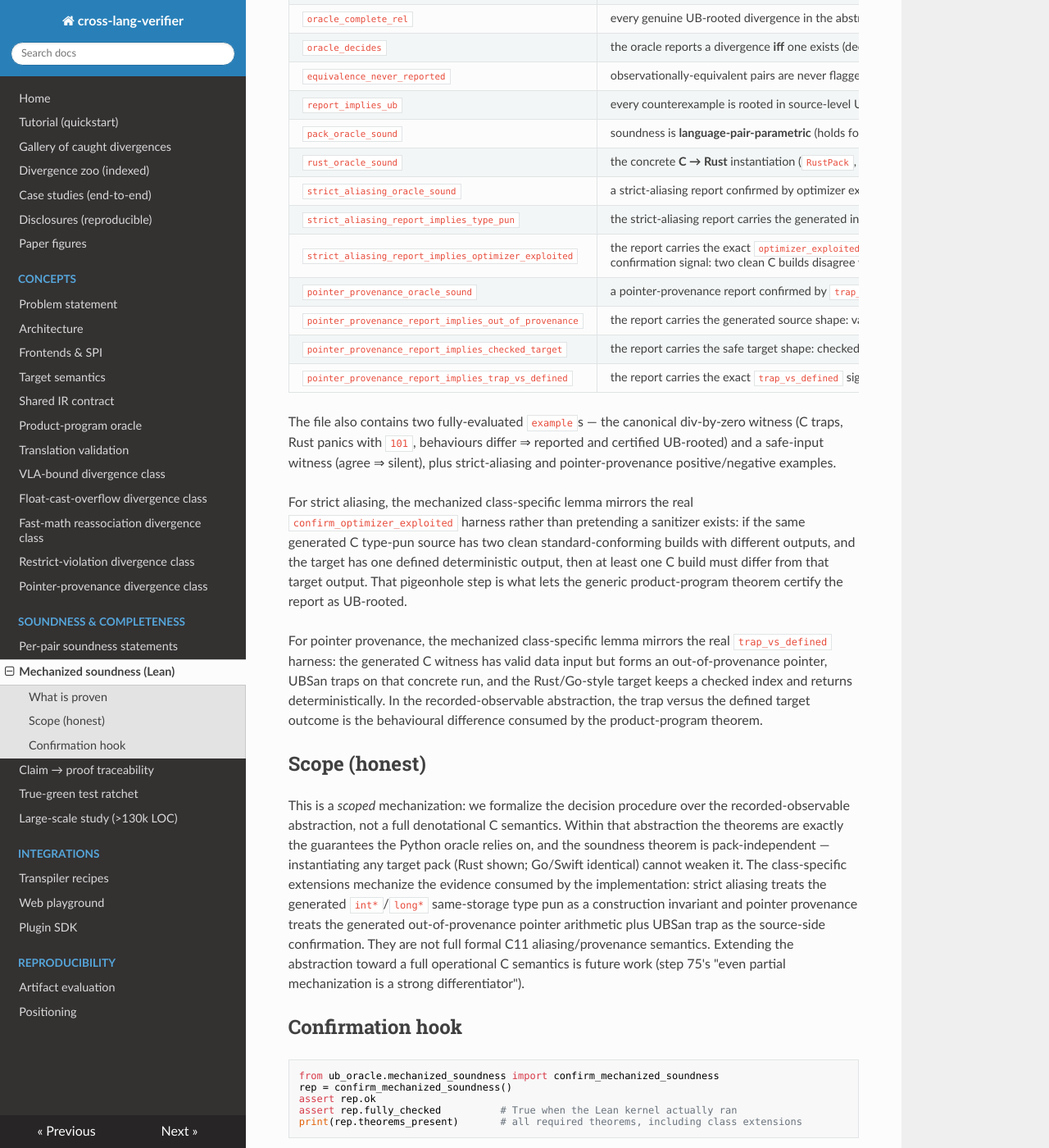
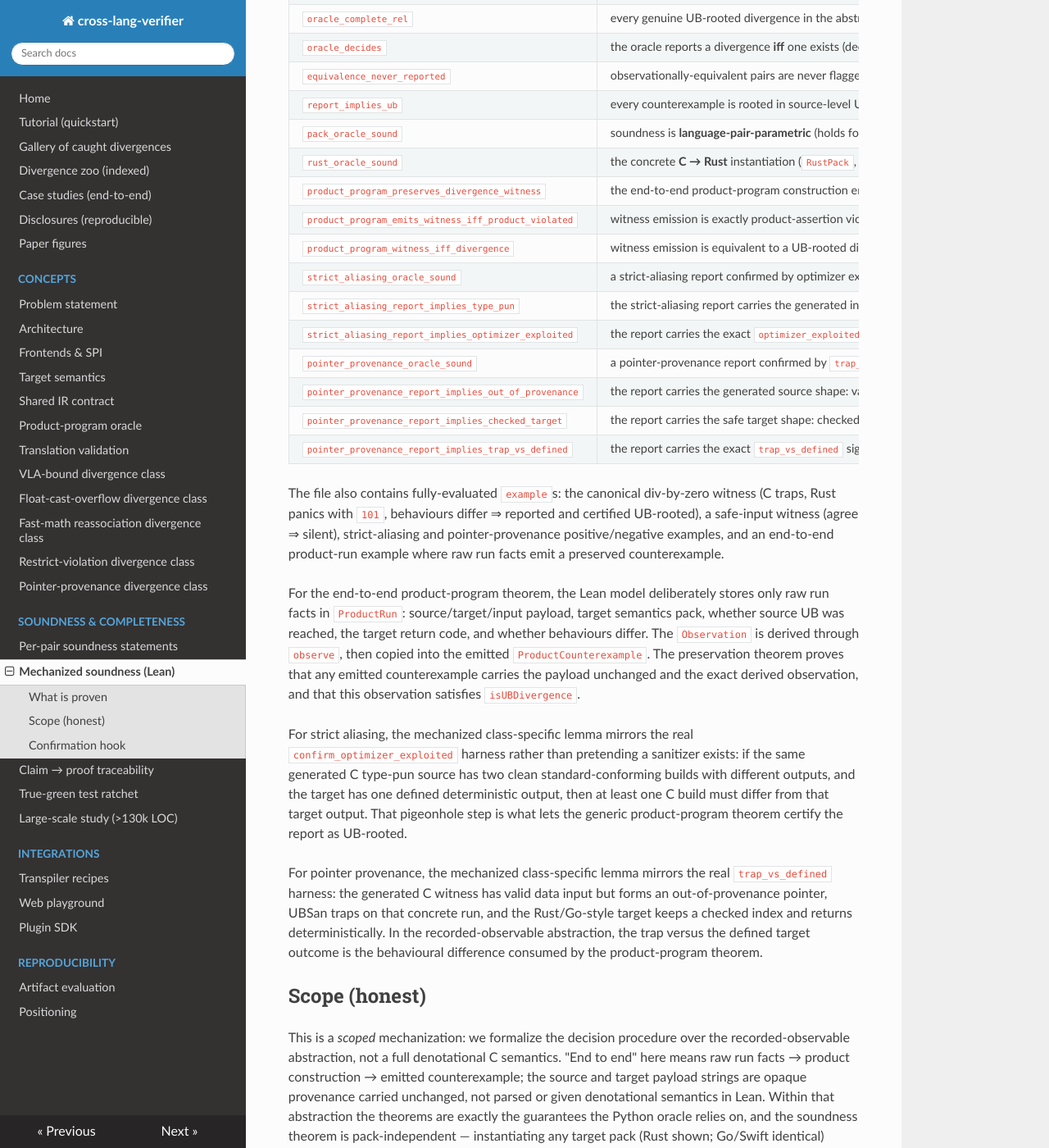
Before and after one commit to thehalleyyoung/cross-lang-verifier, an MkDocs documentation site: the page built from docs/MECHANIZED_SOUNDNESS.md, in a window 1280 px wide and 1400 px high, scrolled down 800 px. Shown: the whole window at 82% size. Built offline with MkDocs 1.6.1, drawn with Linux system fonts in a browser that asks for light colours; nearby versions of some CDN libraries; some of the changed text lies outside the part shown.

Commit message:
Mechanize product-program witness preservation
Co-authored-by: Copilot <223556219+Copilot@users.noreply.github.com>

```diff
--- a/docs/MECHANIZED_SOUNDNESS.md
+++ b/docs/MECHANIZED_SOUNDNESS.md
@@ -35,6 +35,9 @@ with the relational assertion `R = ¬(P ∧ T ∧ C)` and `productViolated = ¬R
 | `report_implies_ub` | every counterexample is rooted in source-level UB, not a target quirk. |
 | `pack_oracle_sound` | soundness is **language-pair-parametric** (holds for any target-semantics pack). |
 | `rust_oracle_sound` | the concrete **C → Rust** instantiation (`RustPack`, defined codes `{0, 101}`). |
+| `product_program_preserves_divergence_witness` | the end-to-end product-program construction emits a counterexample only by copying the source/target/input payload unchanged and carrying the observation derived from raw run facts; that observation is a genuine UB-rooted divergence. |
+| `product_program_emits_witness_iff_product_violated` | witness emission is exactly product-assertion violation. |
+| `product_program_witness_iff_divergence` | witness emission is equivalent to a UB-rooted divergence in the recorded-observable abstraction. |
 | `strict_aliasing_oracle_sound` | a strict-aliasing report confirmed by optimizer exploitation is a genuine UB-rooted divergence. |
 | `strict_aliasing_report_implies_type_pun` | the strict-aliasing report carries the generated incompatible-access/same-storage type-pun shape. |
 | `strict_aliasing_report_implies_optimizer_exploited` | the report carries the exact `optimizer_exploited` confirmation signal: two clean C builds disagree while the target is defined and deterministic. |
@@ -43,10 +46,19 @@ with the relational assertion `R = ¬(P ∧ T ∧ C)` and `productViolated = ¬R
 | `pointer_provenance_report_implies_checked_target` | the report carries the safe target shape: checked index, defined result, deterministic run. |
 | `pointer_provenance_report_implies_trap_vs_defined` | the report carries the exact `trap_vs_defined` signal: source UBSan trap plus defined target outcome. |
 
-The file also contains two fully-evaluated `example`s — the canonical
-div-by-zero witness (C traps, Rust panics with `101`, behaviours differ ⇒
-reported and certified UB-rooted) and a safe-input witness (agree ⇒ silent),
-plus strict-aliasing and pointer-provenance positive/negative examples.
+The file also contains fully-evaluated `example`s: the canonical div-by-zero
+witness (C traps, Rust panics with `101`, behaviours differ ⇒ reported and
+certified UB-rooted), a safe-input witness (agree ⇒ silent), strict-aliasing and
+pointer-provenance positive/negative examples, and an end-to-end product-run
+example where raw run facts emit a preserved counterexample.
+
+For the end-to-end product-program theorem, the Lean model deliberately stores
+only raw run facts in `ProductRun`: source/target/input payload, target semantics
+pack, whether source UB was reached, the target return code, and whether
+behaviours differ. The `Observation` is derived through `observe`, then copied
+into the emitted `ProductCounterexample`. The preservation theorem proves that
+any emitted counterexample carries the payload unchanged and the exact derived
+observation, and that this observation satisfies `isUBDivergence`.
 
 For strict aliasing, the mechanized class-specific lemma mirrors the real
 `confirm_optimizer_exploited` harness rather than pretending a sanitizer exists:
@@ -65,15 +77,18 @@ the behavioural difference consumed by the product-program theorem.
 ## Scope (honest)
 
 This is a *scoped* mechanization: we formalize the decision procedure over the
-recorded-observable abstraction, not a full denotational C semantics. Within
-that abstraction the theorems are exactly the guarantees the Python oracle
-relies on, and the soundness theorem is pack-independent — instantiating any
-target pack (Rust shown; Go/Swift identical) cannot weaken it. The class-specific
-extensions mechanize the evidence consumed by the implementation: strict aliasing
-treats the generated `int*`/`long*` same-storage type pun as a construction
-invariant and pointer provenance treats the generated out-of-provenance pointer
-arithmetic plus UBSan trap as the source-side confirmation. They are not full
-formal C11 aliasing/provenance semantics. Extending the abstraction toward a full
+recorded-observable abstraction, not a full denotational C semantics. "End to
+end" here means raw run facts → product construction → emitted counterexample;
+the source and target payload strings are opaque provenance carried unchanged,
+not parsed or given denotational semantics in Lean. Within that abstraction the
+theorems are exactly the guarantees the Python oracle relies on, and the
+soundness theorem is pack-independent — instantiating any target pack (Rust
+shown; Go/Swift identical) cannot weaken it. The class-specific extensions
+mechanize the evidence consumed by the implementation: strict aliasing treats
+the generated `int*`/`long*` same-storage type pun as a construction invariant
+and pointer provenance treats the generated out-of-provenance pointer arithmetic
+plus UBSan trap as the source-side confirmation. They are not full formal C11
+aliasing/provenance semantics. Extending the abstraction toward a full
 operational C semantics is future work (step 75's "even partial mechanization is
 a strong differentiator").
 
```
Also changed, not shown: CAPABILITIES.md (+1 -1 lines), README.md (+6 -5 lines), docs/PRODUCT_PROGRAM.md (+11 -0 lines), docs/TRACEABILITY.md (+1 -1 lines), 7 other files.
